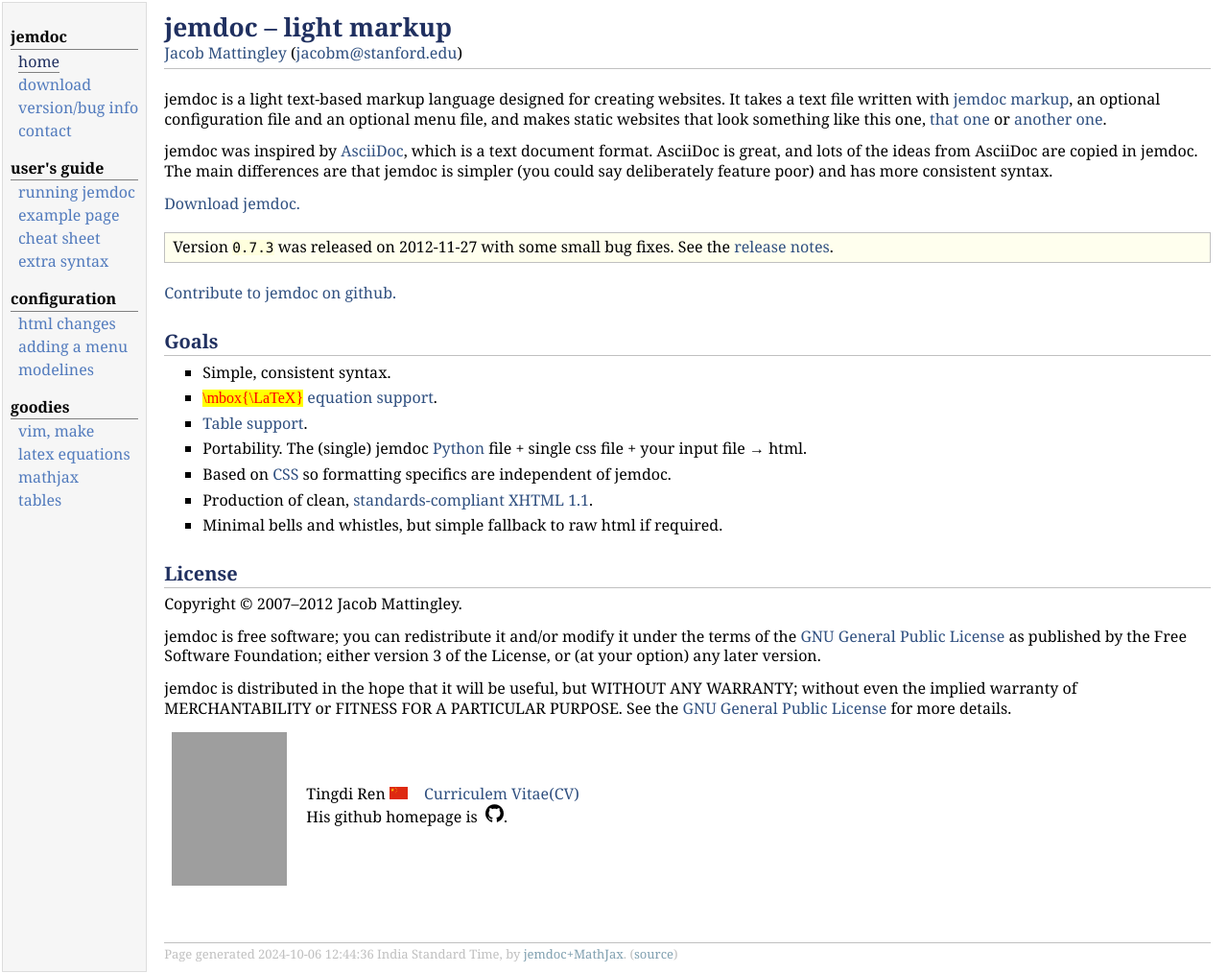
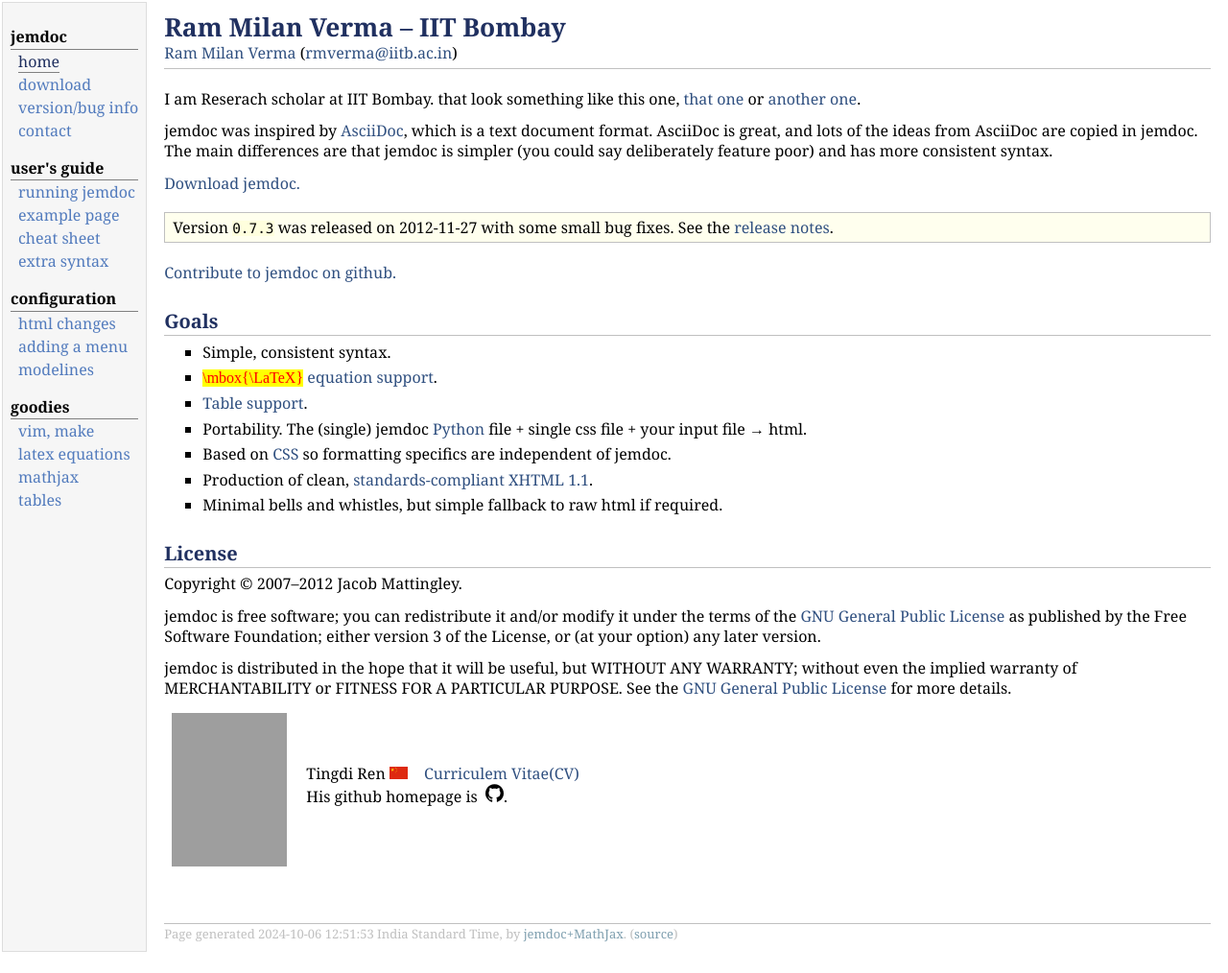
Before and after one commit to milan-vayu/milan-vayu.github.io, a plain HTML site: page index.html in a window 1280 px wide. Shown: the whole page at 96% size. Drawn offline with nearby package versions, Linux system fonts and the light colour scheme; some packages are replaced by stand-ins of ours; grey boxes are pictures that could not be loaded.

Commit message:
updated name in index page

```diff
--- a/index.html
+++ b/index.html
@@ -6,7 +6,7 @@
 <meta http-equiv="Content-Type" content="text/html;charset=utf-8" />
 <link rel="stylesheet" href="css/jemdoc.css" type="text/css" />
 <link rel="stylesheet" href="css/jacob.css" type="text/css" />
-<title>jemdoc &ndash; light markup</title>
+<title>Ram Milan Verma &ndash; IIT Bombay</title>
 </head>
 <body>
 <!-- MathJax -->
@@ -56,13 +56,11 @@
 </td>
 <td id="layout-content">
 <div id="toptitle">
-<h1>jemdoc &ndash; light markup</h1>
-<div id="subtitle"><a href="http://stanford.edu/~jacobm/" target=&ldquo;blank&rdquo;>Jacob Mattingley</a> (<a href="mailto:jacobm@stanford.edu" target=&ldquo;blank&rdquo;>jacobm@stanford.edu</a>)
+<h1>Ram Milan Verma &ndash; IIT Bombay</h1>
+<div id="subtitle"><a href="https://rammilan007.github.io/" target=&ldquo;blank&rdquo;>Ram Milan Verma</a> (<a href="mailto:rmverma@iitb.ac.in" target=&ldquo;blank&rdquo;>rmverma@iitb.ac.in</a>)
 </div>
 </div>
-<p>jemdoc is a light text-based markup language designed for creating
-websites. It takes a text file written with <a href="example.html" target=&ldquo;blank&rdquo;>jemdoc markup</a>, an
-optional configuration file and an optional menu file, and makes static websites
+<p>I am Reserach scholar at IIT Bombay.
 that look something like this one, <a href="http://cvxmod.net/" target=&ldquo;blank&rdquo;>that one</a> or
 <a href="http://www.stanford.edu/class/ee364a/" target=&ldquo;blank&rdquo;>another one</a>.
 </p>
@@ -129,7 +127,7 @@
 </td></tr></table>
 <div id="footer">
 <div id="footer-text">
-Page generated 2024-10-06 12:44:36 India Standard Time, by <a href="https://github.com/wsshin/jemdoc_mathjax" target="blank">jemdoc+MathJax</a>.
+Page generated 2024-10-06 12:51:53 India Standard Time, by <a href="https://github.com/wsshin/jemdoc_mathjax" target="blank">jemdoc+MathJax</a>.
 (<a href="index.jemdoc">source</a>)
 </div>
 </div>
```
Also changed, not shown: cheatsheet.html (+1 -1 lines), contact.html (+1 -1 lines), download.html (+1 -1 lines), example.html (+1 -1 lines), exampleIN.html (+1 -1 lines), extra.html (+1 -1 lines), htmlchanges.html (+1 -1 lines), latex.html (+1 -1 lines), menu.html (+1 -1 lines), modelines.html (+1 -1 lines), revision.html (+1 -1 lines), stuff.html (+1 -1 lines), tables.html (+1 -1 lines), using.html (+1 -1 lines), 1 other file.
